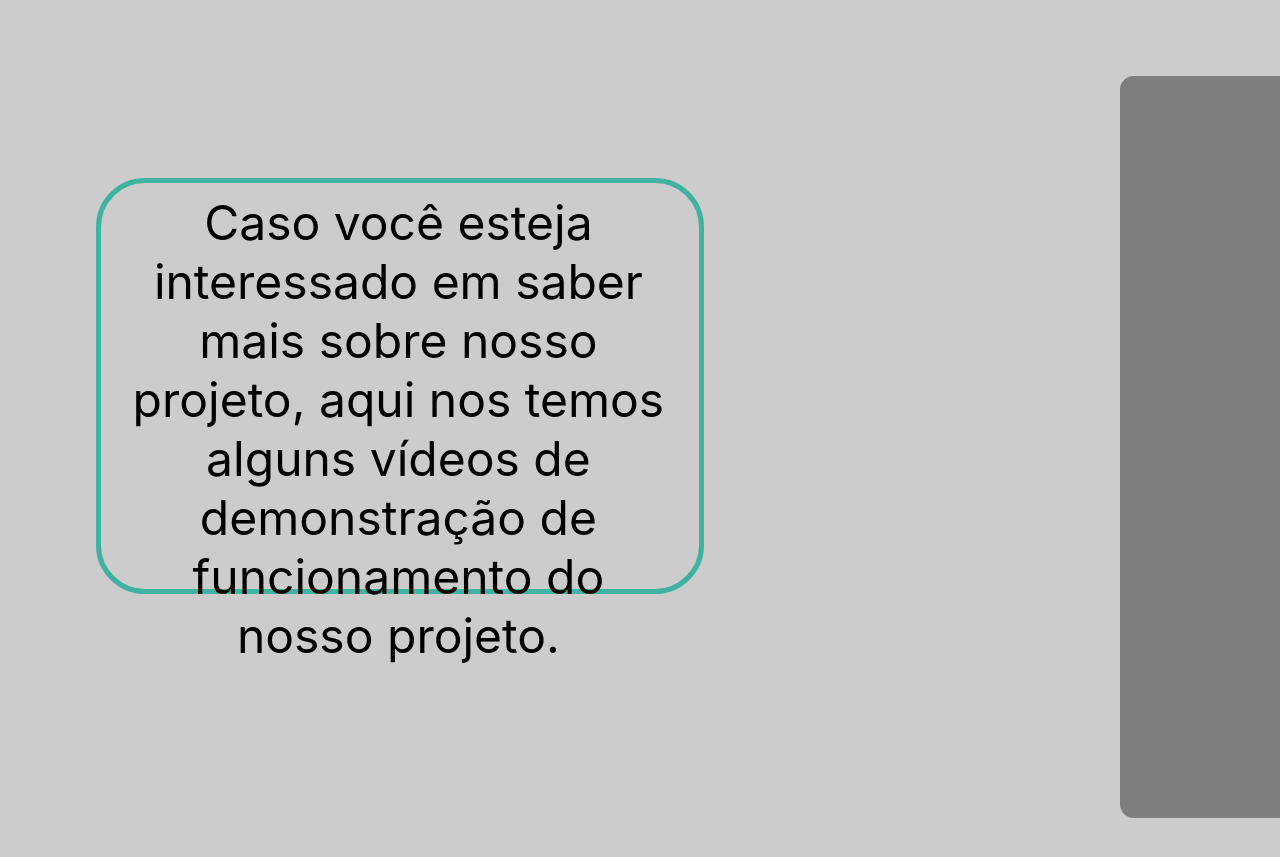
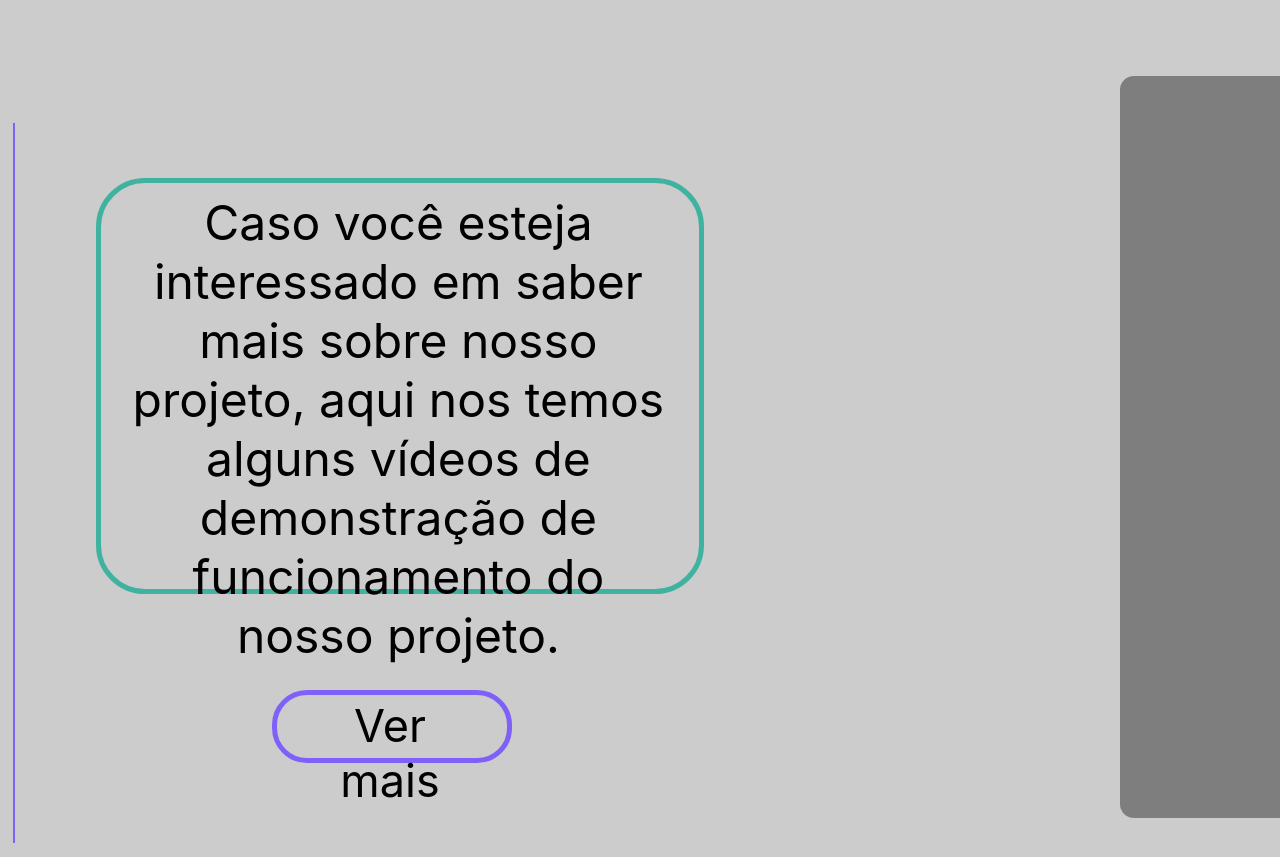
Before and after one commit to nananathann/TCC-, a React (Vite) app: page / in a window 1280 px wide. Shown: the part 4320-5177 px from the top of the page. Built offline with nearby package versions, Linux system fonts and the light colour scheme.

Commit message:
responsividade em andamento

```diff
--- a/src/css/home.css
+++ b/src/css/home.css
@@ -833,26 +833,23 @@ gap: 1.125rem;
   .verMaisProjeto{
     border-radius: 2.1875rem;
     border: 0.3125rem solid #7F60F9;
-    height: 3.0625rem;
-    width: 8.5625rem;
-    margin:55rem 7.4375rem;
+    width: 240px;
+    height: 73px;
+    margin:6rem 17rem 2rem;
   }
 
   #verProjeto {
-    width: 6.875rem;
-    height: 1.625rem;
+    width: 170px;
+    height: 58px;
     text-align: center;
     font-family: Inter;
-    font-size: 1.6875rem;
-    margin-top: 0.2125rem;
-    margin-left: 0.4375rem;
+    font-size: 45px;
+    margin:0.2rem 1.75rem;
   }
 
   .projetoLinha{
     background: #7F60F9;
-    width: 0.1875rem;
-    height: 65rem;
-    margin: -160rem 115.625rem 0;
+
   }
 
   .h1Bibliografia{
```
